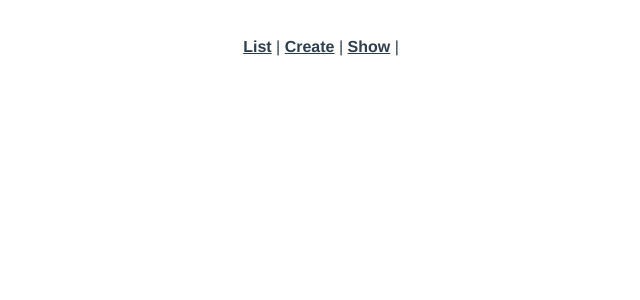
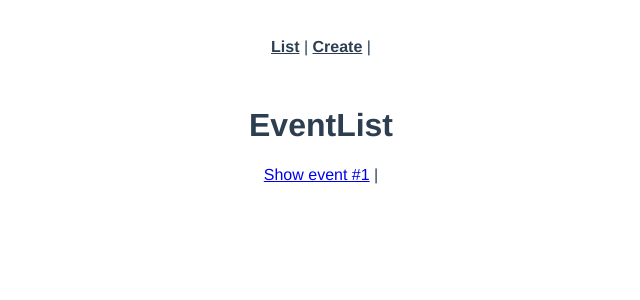
Before and after one commit to aditisolanki71/real-world-vue, a Vue app: page /#/event/1 in a window 1280 px wide. Shown: the top 300 px of the page, without its empty margins (319-959 px from the left). Built offline with nearby package versions, Linux system fonts and the light colour scheme.

Commit message:
Added Dynamic Link

```diff
--- a/src/App.vue
+++ b/src/App.vue
@@ -3,7 +3,6 @@
     <div id="nav">
       <router-link :to="{name: 'event-list'}">List</router-link> |
        <router-link :to="{name: 'event-create'}">Create</router-link> |
-      <router-link :to="{name: 'event-show'}">Show</router-link> |
     </div>
     <router-view />
   </div>
--- a/src/router/index.js
+++ b/src/router/index.js
@@ -12,9 +12,10 @@
     component: EventList
   },
   {
-    path: "/event",
+    path: "/event/:id",
     name: "event-show",
-    component: EventShow
+    component: EventShow,
+    props: true
   },
   {
     path: "/event/create",
@@ -24,7 +25,8 @@
 ];
 
 const router = new VueRouter({
-  routes
+  mode: "history",
+  routes,
 });
 
 export default router;
--- a/src/views/EventList.vue
+++ b/src/views/EventList.vue
@@ -1,3 +1,6 @@
 <template>
+<div>
     <h1>EventList</h1>
+         <router-link :to="{name: 'event-show',params: {id : '1'}}">Show event #1</router-link> |
+</div>
 </template>
--- a/src/views/EventShow.vue
+++ b/src/views/EventShow.vue
@@ -1,3 +1,8 @@
 <template>
-    <h1>Event Show</h1>
+    <h1>Event Show {{id}}</h1>
 </template>
+<script>
+export default {
+    props: ['id']
+}
+</script>
```
